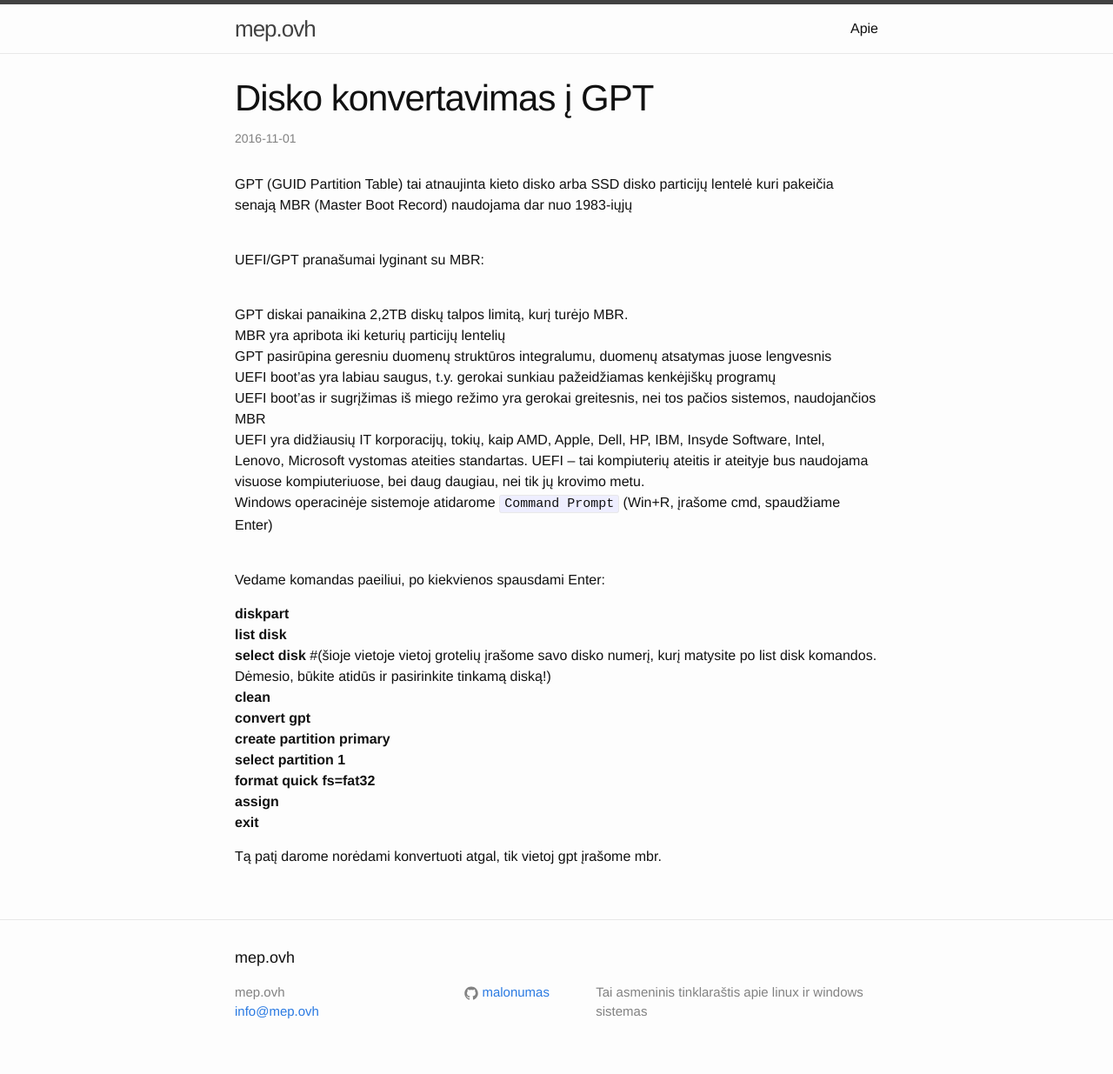
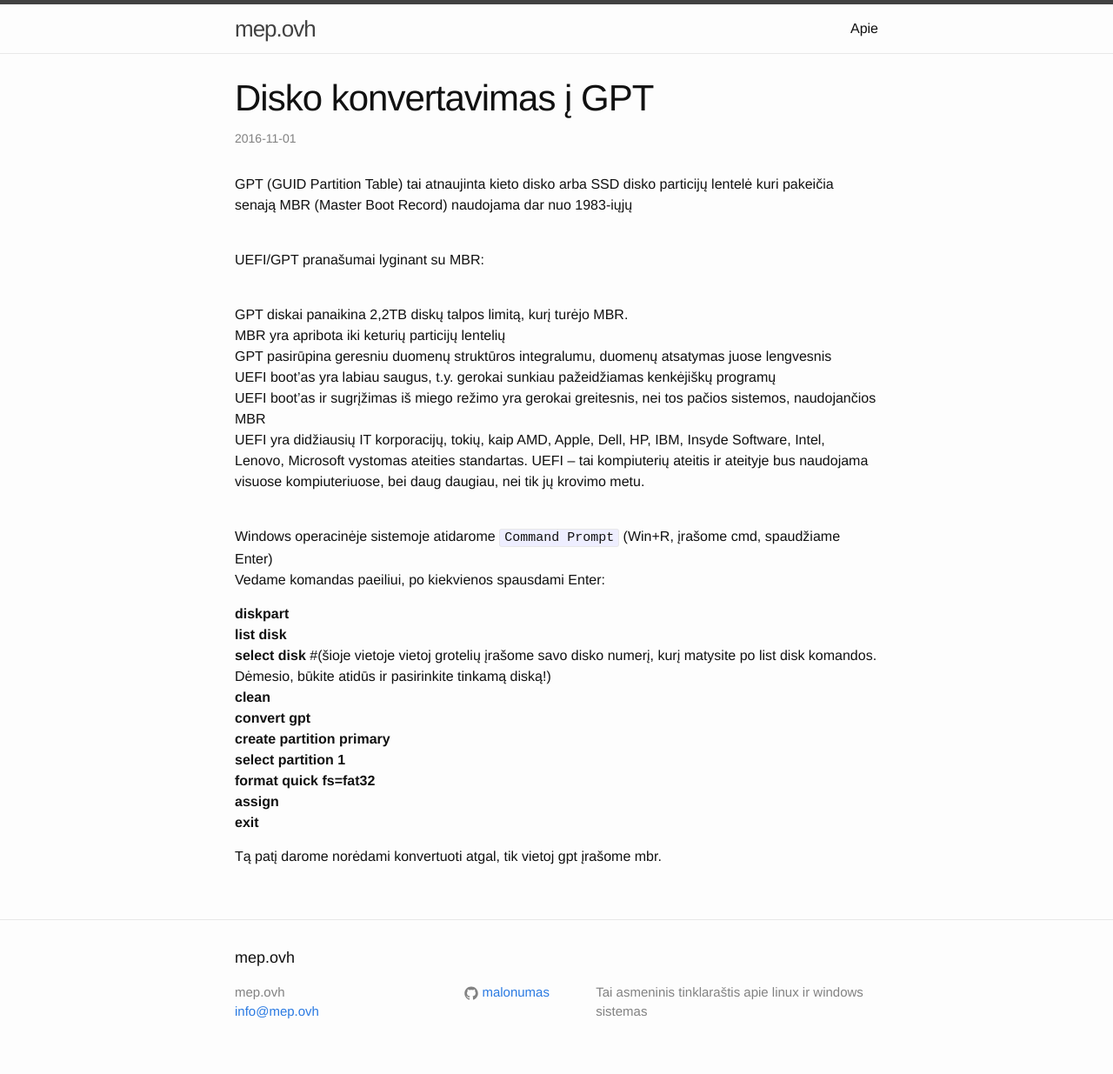
Before and after one commit to malonumas/malonumas.github.io, a Jekyll site: the page built from _posts/2016-11-01-disko-konvertavimas-i-gpt .markdown, in a window 1280 px wide. Shown: the whole page at 87% size. Built offline with Jekyll 4.4.1, drawn with Linux system fonts in a browser that asks for light colours.

Commit message:
atnaujinimas 2016-11-20

```diff
--- a/_posts/2016-11-01-disko-konvertavimas-i-gpt .markdown
+++ b/_posts/2016-11-01-disko-konvertavimas-i-gpt .markdown
@@ -14,9 +14,8 @@ GPT (GUID Partition Table) tai atnaujinta kieto disko arba SSD disko particijų
 <br>UEFI boot’as yra labiau saugus, t.y. gerokai sunkiau pažeidžiamas kenkėjiškų programų
 <br>UEFI boot’as ir sugrįžimas iš miego režimo yra gerokai greitesnis, nei tos pačios sistemos, naudojančios MBR
 <br>UEFI yra didžiausių IT korporacijų, tokių, kaip AMD, Apple, Dell, HP, IBM, Insyde Software, Intel, Lenovo, Microsoft vystomas ateities standartas. UEFI – tai kompiuterių ateitis ir ateityje bus naudojama visuose kompiuteriuose, bei daug daugiau, nei tik jų krovimo metu.
-<br>
-Windows operacinėje sistemoje atidarome `Command Prompt` (Win+R, įrašome cmd, spaudžiame Enter)
 
+<br>Windows operacinėje sistemoje atidarome `Command Prompt` (Win+R, įrašome cmd, spaudžiame Enter)
 <br>Vedame komandas paeiliui, po kiekvienos spausdami Enter:
 
 
```
